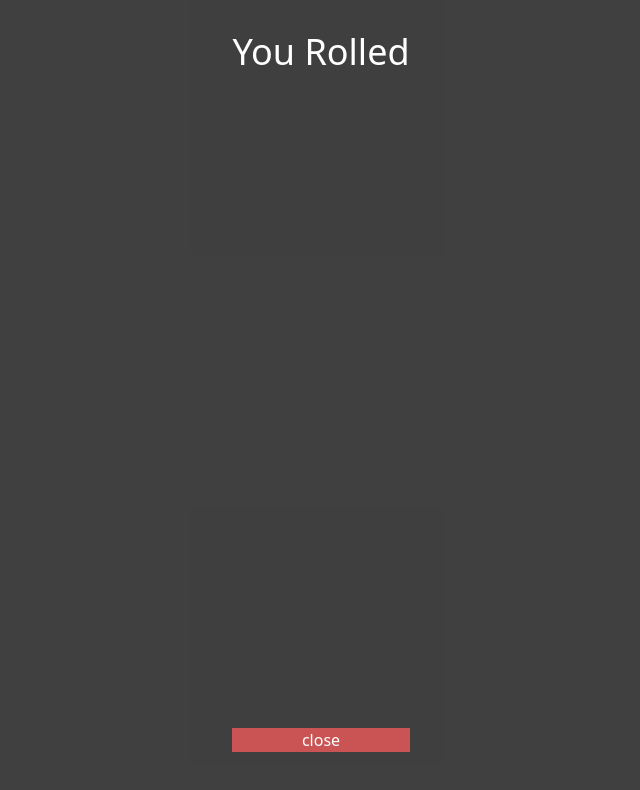
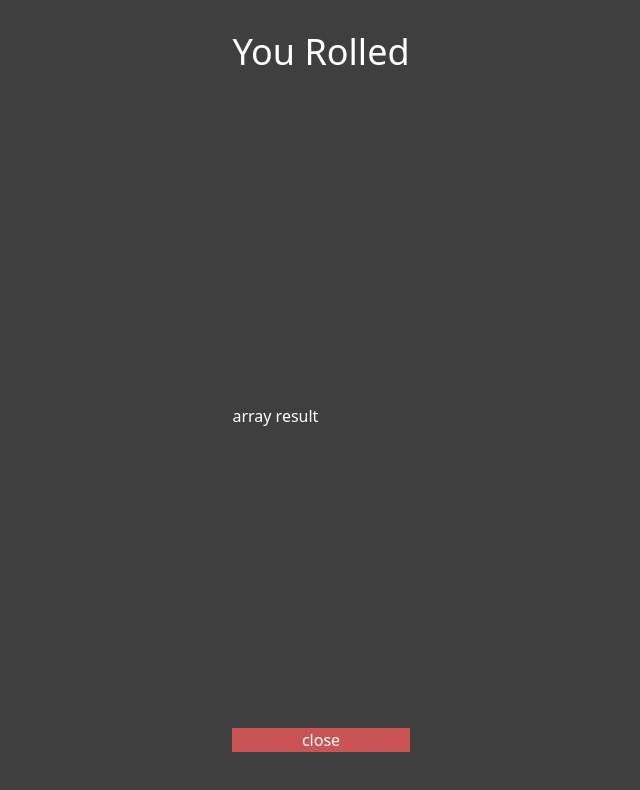
Before and after one commit to iamcrjones/high-roller-pwa, a Next.js app: page /roll-page/components/results-modal in a window 1280 px wide. Shown: the top 790 px of the page, without its empty margins (319-959 px from the left). Built offline with nearby package versions, Linux system fonts and the light colour scheme.

Commit message:
modal display for single or arr results

```diff
--- a/src/pages/roll-page/components/results-modal.tsx
+++ b/src/pages/roll-page/components/results-modal.tsx
@@ -8,9 +8,19 @@ type ModalProps = {
 function ResultsModal({ results, close }: ModalProps) {
   console.log({ results });
   return (
-    <div className=" absolute inset-0 z-40 flex flex-col items-center bg-black opacity-75">
+    <div className=" absolute inset-0 z-40 flex flex-col items-center bg-black text-white opacity-75">
       <div className="flex h-full flex-col justify-between">
-        <h1 className="py-8 text-4xl text-white">You Rolled</h1>
+        <h1 className="py-8 text-4xl">You Rolled</h1>
+        <div>
+          {typeof results === "number" ? (
+            <h1>single result {results}</h1>
+          ) : (
+            <>
+              <h1>array result</h1>{" "}
+              {results?.map((r, ix) => <h1 key={ix}>{r}</h1>)}
+            </>
+          )}
+        </div>
         <button onClick={close} className="mb-12 bg-red-700 text-white">
           close
         </button>
```
